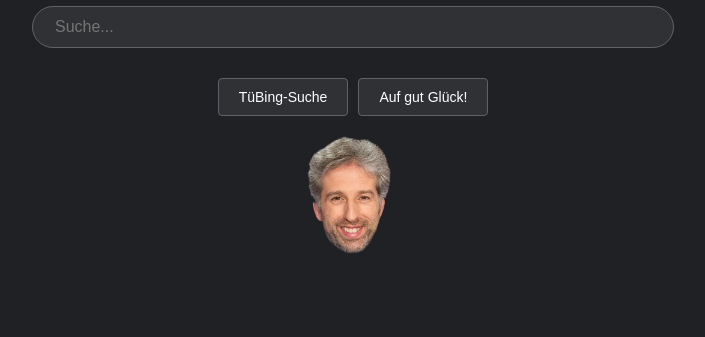
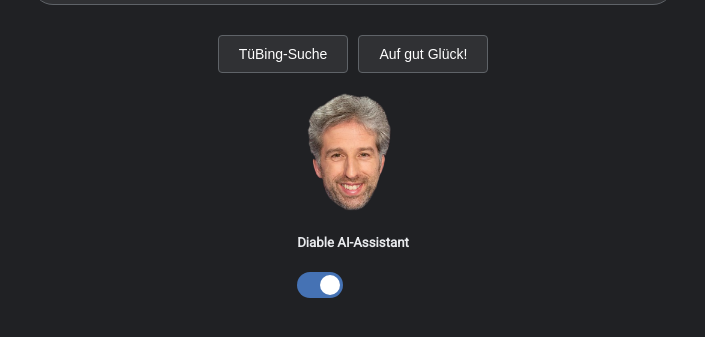
Before and after one commit to uni-teubingen/modern-search-engines-project, a plain HTML site: page frontend/index.html in a window 1280 px wide. Shown: the part 343-680 px from the top of the page, without its empty margins (287-992 px from the left). Drawn offline with Linux system fonts and the light colour scheme.

Commit message:
Added impossible switch

```diff
--- a/frontend/index.html
+++ b/frontend/index.html
@@ -28,10 +28,18 @@
       </div>
     </form>
     <div class="assistant-wrapper">
-      <img src="assets/img/assistant.png" alt="Palmer-AI-Assistant" class="assistant-img" width="200px">
+      <img src="assets/img/assistant.png" alt="Palmer-AI-Assistant" class="assistant-img">
     </div>
+    <div>
+      <h5>Diable AI-Assistant</h5>
+      <label class="switch" title="ImpossibleDisable">
+
+            <input type="checkbox" id="disablePalmer" checked>
+            <span class="slider"></span>
+        </label>
+    </div>
+
   </div>
-
   <script src="index.js"></script>
 </body>
 </html>
--- a/frontend/index.js
+++ b/frontend/index.js
@@ -21,3 +21,22 @@ window.addEventListener("DOMContentLoaded", () => {
     form.addEventListener("submit", handleSearch);
   }
 });
+
+/**
+ * Unabstellbarer Switch des AI-Assistenten
+ */
+document.addEventListener('DOMContentLoaded', () => {
+  const palmer_switch = document.getElementById('disablePalmer');
+  const denied_sound = new Audio("/assets/audio/1.mp3");
+  denied_sound.preload = 'auto';
+  palmer_switch.addEventListener('change', () => {
+  if(!palmer_switch.checked) {
+
+      denied_sound.play().catch(() => {});
+
+    setTimeout(() => {
+      palmer_switch.checked = true;
+    }, 150);
+  }
+  });
+});
--- a/frontend/style.css
+++ b/frontend/style.css
@@ -275,3 +275,43 @@ body.result {
   color: #e8eaed;
   margin-top: 6px;
 }
+
+/**=== Switch ===*/
+.switch {
+            position: relative;
+            display: inline-block;
+            width: 46px;
+            height: 26px;
+        }
+
+.switch input {
+            opacity: 0;
+            width: 0;
+            height: 0;
+        }
+
+.slider {
+            position: absolute;
+            cursor: pointer;
+            inset: 0;
+            background-color: #ccc;
+            transition: .3s;
+            border-radius: 34px;
+        }
+.slider::before {
+            position: absolute;
+            content: "";
+            height: 20px;
+            width: 20px;
+            left: 3px;
+            bottom: 3px;
+            background-color: white;
+            transition: .3s;
+            border-radius: 50%;
+        }
+input:checked + .slider {
+            background-color: #4572b4;;
+        }
+input:checked + .slider::before {
+            transform: translateX(20px);
+        }
```
Also changed, not shown: 2 other files.
